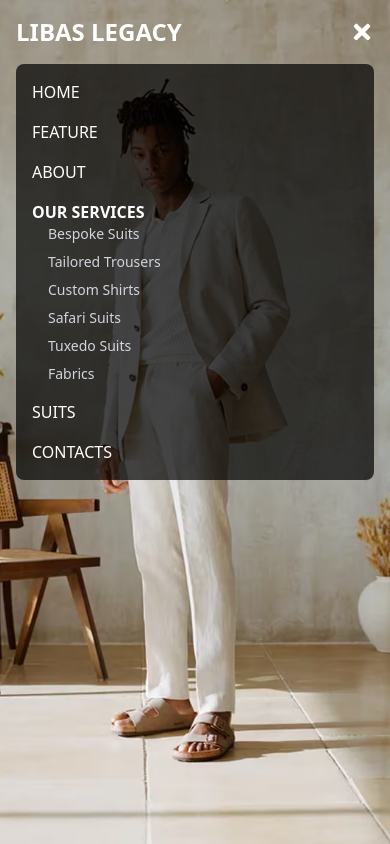
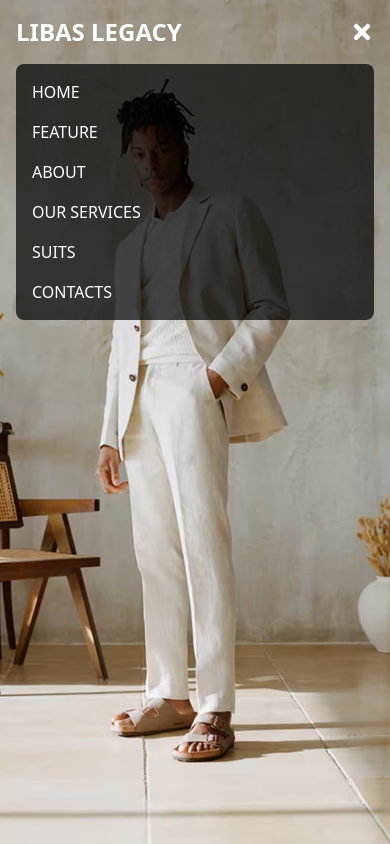
Before and after one commit to Ajay007008/LibasLegacy, a React (Vite) app: page / in a window 390 px wide. Both pictures are taken after a click on the element 362 px from the left and 32 px from the top of the page. Shown: the top 844 px of the page. Built offline with nearby package versions, Linux system fonts and the light colour scheme.

Commit message:
“final”

```diff
--- a/src/components/header2.jsx
+++ b/src/components/header2.jsx
@@ -4,8 +4,10 @@ import { FaBars, FaTimes } from 'react-icons/fa';
 
 const Header2 = () => {
   const [isMenuOpen, setIsMenuOpen] = useState(false);
+  const [isServicesOpen, setIsServicesOpen] = useState(false);
 
   const toggleMenu = () => setIsMenuOpen(!isMenuOpen);
+  const toggleServices = () => setIsServicesOpen(!isServicesOpen);
 
   return (
     <div className="head">
@@ -35,17 +37,23 @@ const Header2 = () => {
             </div>
           </div>
 
-          {/* Menu - Mobile */}
+          {/* Mobile Menu */}
           {isMenuOpen && (
             <div className="md:hidden mt-4 bg-black/70 p-4 rounded-lg space-y-4 text-white">
               <Dropdown />
               <NavItem label="FEATURE" />
               <NavItem label="ABOUT" />
 
-              {/* Services dropdown for mobile */}
+              {/* OUR SERVICES toggle for mobile */}
               <div>
-                <div className="font-semibold">OUR SERVICES</div>
-                <div className="pl-4 space-y-2 text-sm text-gray-300">
+                <div
+                  className="cursor-pointer"
+                  onClick={toggleServices}
+                >
+                  OUR SERVICES
+                </div>
+                {isServicesOpen && (
+                  <div className="pl-4 space-y-2 text-sm text-gray-300 mt-2">
                     <div>Bespoke Suits</div>
                     <div>Tailored Trousers</div>
                     <div>Custom Shirts</div>
@@ -53,6 +61,7 @@ const Header2 = () => {
                     <div>Tuxedo Suits</div>
                     <div>Fabrics</div>
                   </div>
+                )}
               </div>
 
               <NavItem label="SUITS" />
@@ -86,6 +95,7 @@ const ServicesDropdown = () => (
   <div className="relative group cursor-pointer">
     <div className="hover:text-yellow-400 transition">OUR SERVICES</div>
     <div className="absolute hidden group-hover:block mt-2 bg-gray-800 text-white rounded shadow-lg z-10 min-w-[200px]">
+      <div className="p-3 hover:bg-gray-700">Uniform</div>
       <div className="p-3 hover:bg-gray-700">Bespoke Suits</div>
       <div className="p-3 hover:bg-gray-700">Tailored Trousers</div>
       <div className="p-3 hover:bg-gray-700">Custom Shirts</div>
```
Lines whose indentation alone changed are shown as unchanged.
